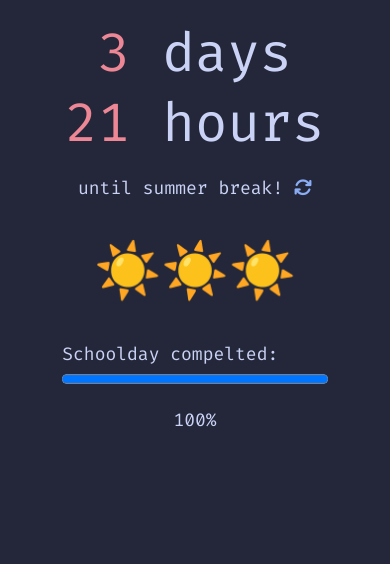
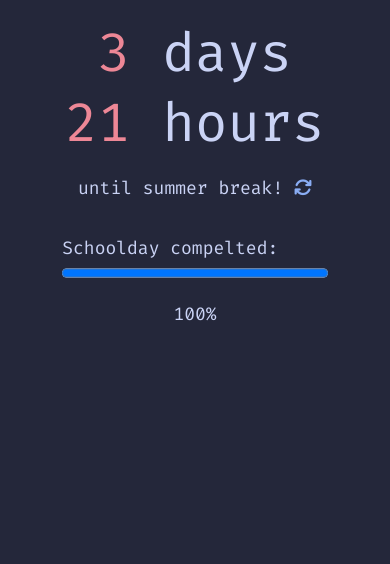
Before and after one commit to JoshPaulie/mrjoshtools, a Flask app: page /summer/ in a window 390 px wide. Shown: the top 564 px of the page. Run offline with Flask 3, Linux system fonts and the light colour scheme; some libraries are stand-ins or nearby versions.

Commit message:
🙈 Rm suns for mobile version

```diff
--- a/static/style.css
+++ b/static/style.css
@@ -132,6 +132,9 @@ progress::-moz-progress-bar {
 }
 
 @media only screen and (max-width: 600px) {
+  .days-left-emojis {
+    display: none;
+  }
   .today-completed {
     width: 75%;
   }
```
